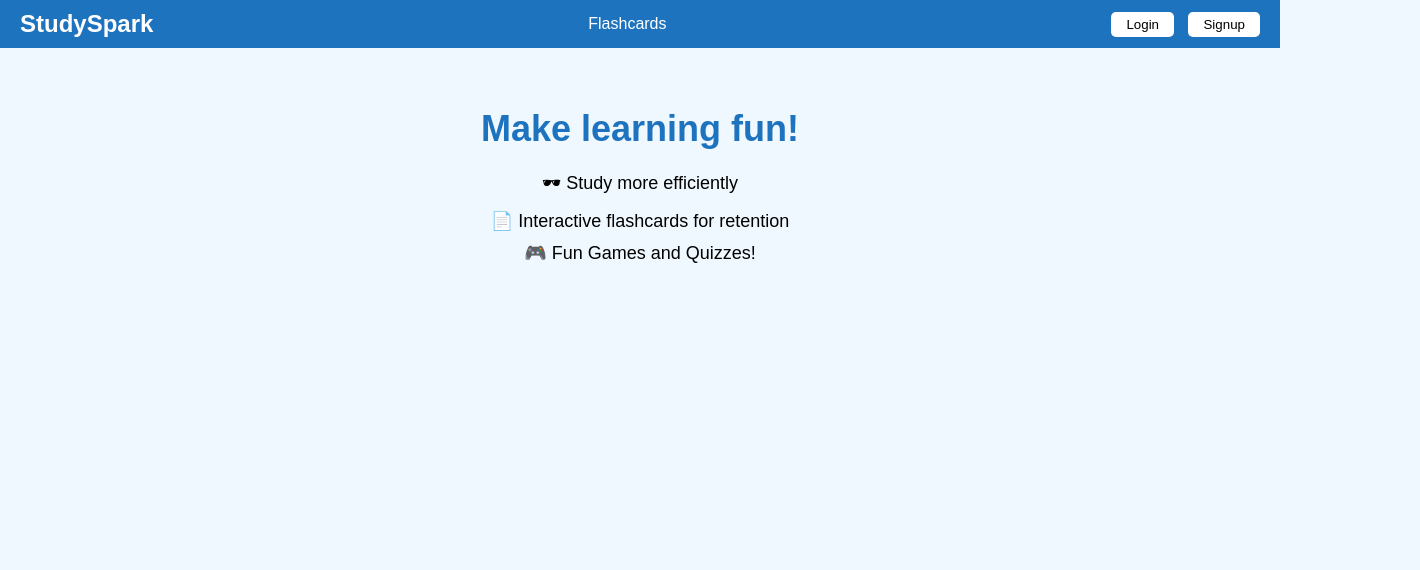
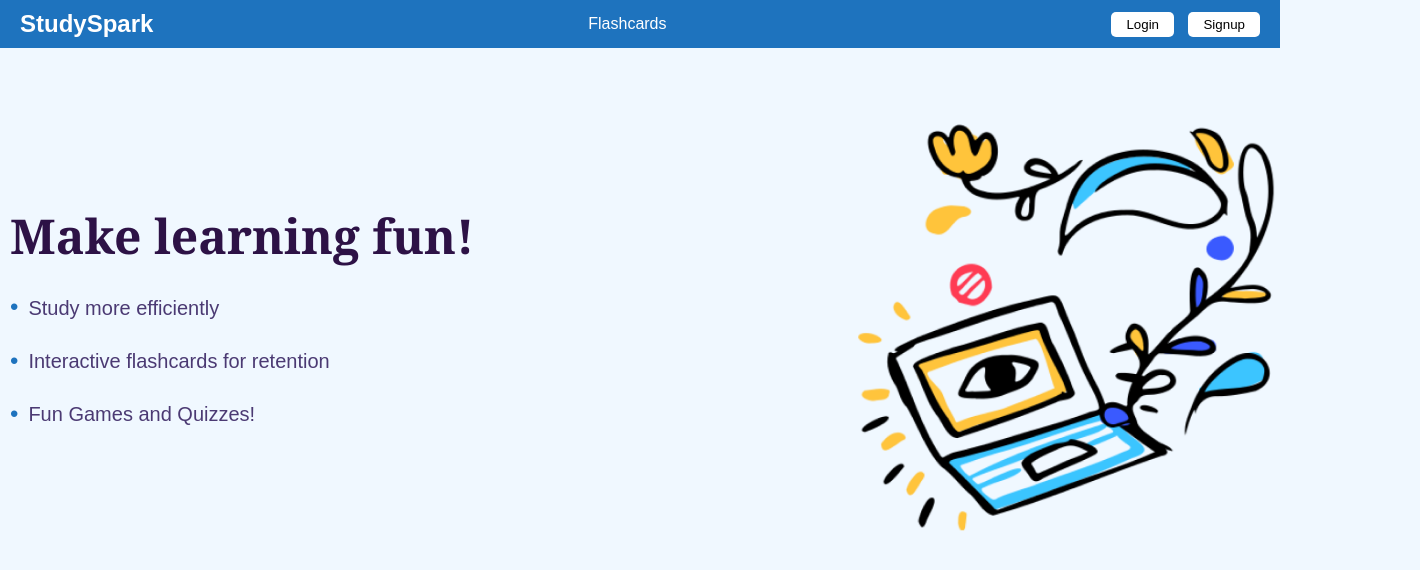
Before and after one commit to Pratham2994/UIP, a plain HTML site: page index.html in a window 1280 px wide. Shown: the whole page, 1420 px wide, since content can reach past the window. Drawn offline with Linux system fonts and the light colour scheme.

Commit message:
changed hero section and added new image

```diff
--- a/index.html
+++ b/index.html
@@ -1,11 +1,13 @@
 <!DOCTYPE html>
 <html lang="en">
+
 <head>
     <meta charset="UTF-8">
     <meta name="viewport" content="width=device-width, initial-scale=1.0">
     <title>StudySpark</title>
     <link rel="stylesheet" href="styles.css">
 </head>
+
 <body>
     <nav>
         <div class="logo">StudySpark</div>
@@ -20,13 +22,17 @@
     </nav>
 
     <header class="hero">
-        <h1>Make learning fun!</h1>
-        <ul class="features">
-            <li>🕶 Study more efficiently</li>
-            <li>📄 Interactive flashcards for retention</li>
-            <li>🎮 Fun Games and Quizzes!</li>
-        </ul>
+        <div class="text-content">
+            <h1>Make learning fun!</h1>
+            <ul class="features">
+                <li>Study more efficiently</li>
+                <li>Interactive flashcards for retention</li>
+                <li>Fun Games and Quizzes!</li>
+            </ul>
+        </div>
+        <img src="./Image.png" alt="StudySpark" class="hero-image">
     </header>
+
 
     <!-- Login Modal -->
     <div class="modal" id="login-modal">
@@ -54,4 +60,5 @@
 
     <script src="./script.js"></script>
 </body>
+
 </html>
--- a/styles.css
+++ b/styles.css
@@ -47,25 +47,59 @@ nav ul li a {
 }
 
 .hero {
-    text-align: center;
+    display: flex;
+    justify-content: space-between;
+    align-items: center;
     margin: 40px auto;
     padding: 20px;
+    max-width: 1200px;
+    position: relative;
+    right: 50px;
 }
 
+
 .hero h1 {
-    font-size: 36px;
-    color: #1e73be;
+    font-size: 48px;
+    color: #2d1246;
+    margin-bottom: 20px;
+    font-weight: bold;
+    font-family: 'Georgia', serif;
 }
+
 
 .features {
     list-style: none;
+    font-size: 20px;
     margin-top: 20px;
+    padding: 0;
+    color: #4b3a73;
+    line-height: 1.6;
+    font-family: 'Arial', sans-serif;
 }
 
 .features li {
-    font-size: 18px;
-    margin: 10px 0;
+    margin: 15px 0;
+    display: flex;
+    align-items: center;
 }
+
+.features li::before {
+    content: '•';
+    color: #1e73be;
+    font-size: 24px;
+    margin-right: 10px;
+}
+
+
+.hero-image {
+    width: 494.45px;
+    height: 436.15px;
+    flex: 1;
+    object-fit: contain;
+    position: relative;
+    left: 250px;
+}
+
 
 .flashcards-page {
     padding: 20px;
```
Also changed, not shown: image.png (added).
